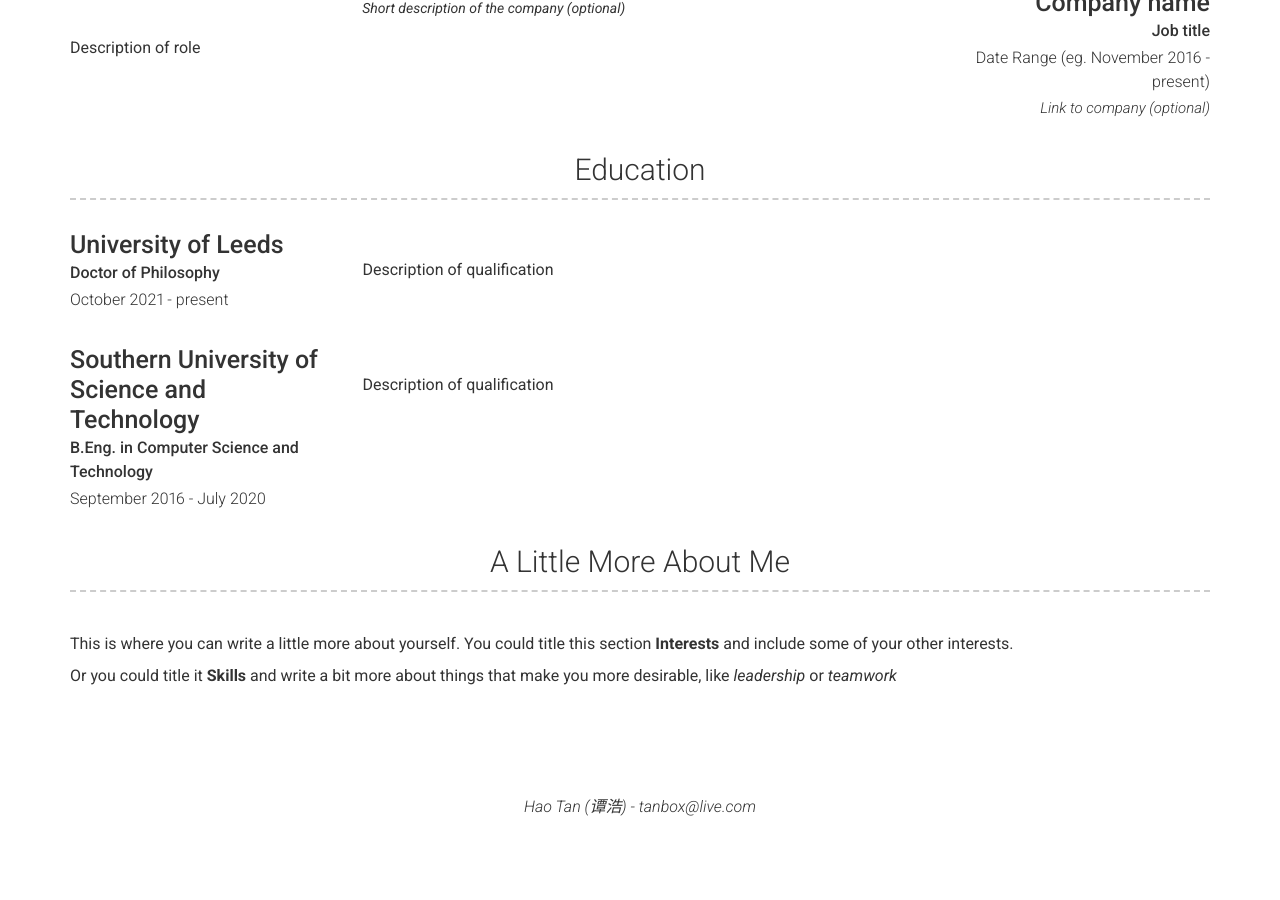
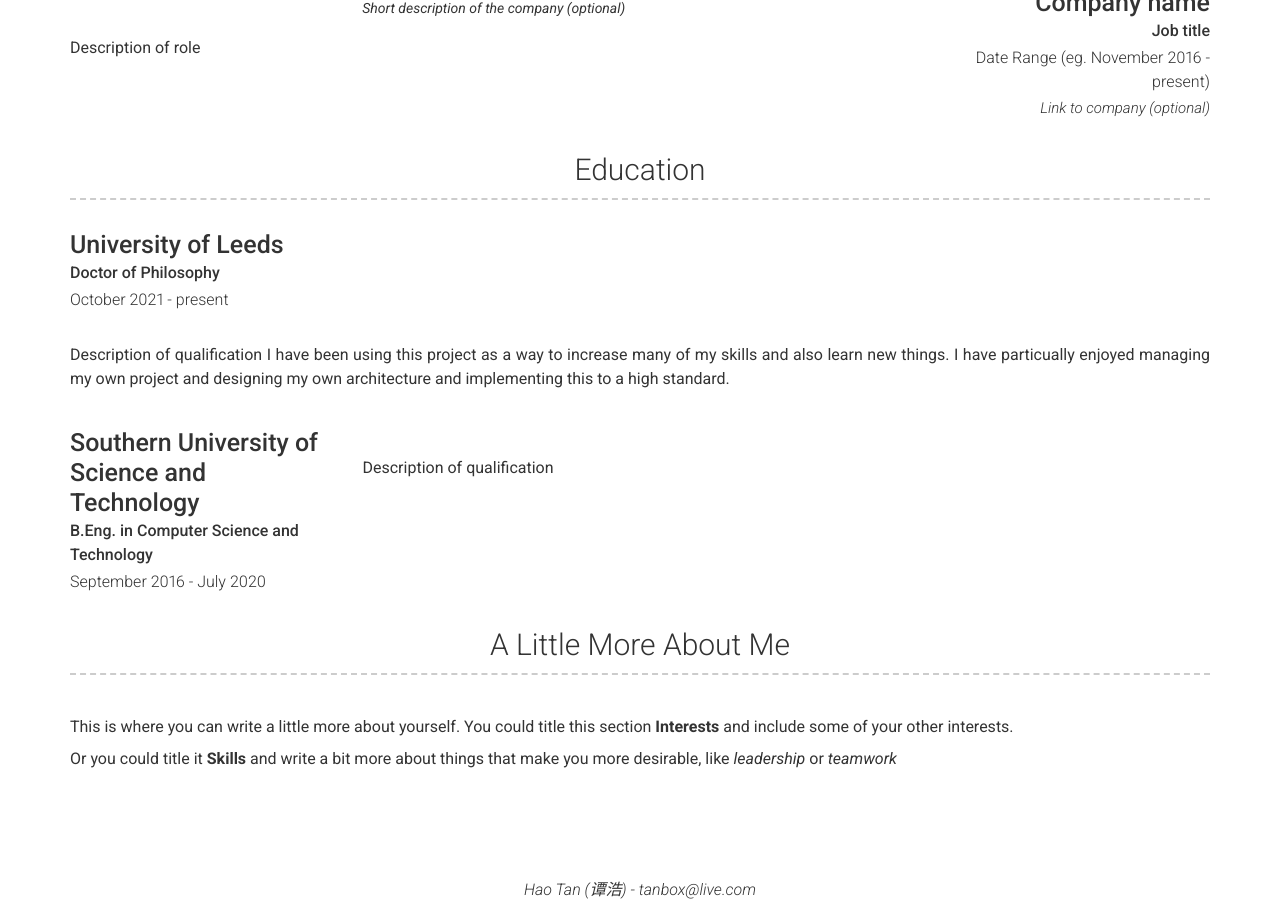
Before and after one commit to haotan1998/haotan1998.github.io, a Jekyll site: the page built from index.md, in a window 1280 px wide and 900 px high, scrolled down 1215 px. Built offline with Jekyll 4.4.1, drawn with Linux system fonts in a browser that asks for light colours; nearby versions of some CDN libraries; before the commit the page ends 2042 px from its top, so only the background shows below that.

Commit message:
test for layout

```diff
--- a/_config.yml
+++ b/_config.yml
@@ -96,13 +96,14 @@
   - title: Education
     layout: list
     content:
-      - layout: left
+      - layout: top
         title: University of Leeds
         sub_title: Doctor of Philosophy
         caption: October 2021 - present
         quote: >
         description: | # this will include new lines to allow paragraphs
           Description of qualification
+          I have been using this project as a way to increase many of my skills and also learn new things. I have particually enjoyed managing my own project and designing my own architecture and implementing this to a high standard.
       - layout: left
         title: Southern University of Science and Technology
         sub_title: B.Eng. in Computer Science and Technology
```
Also changed, not shown: 1 other file.
